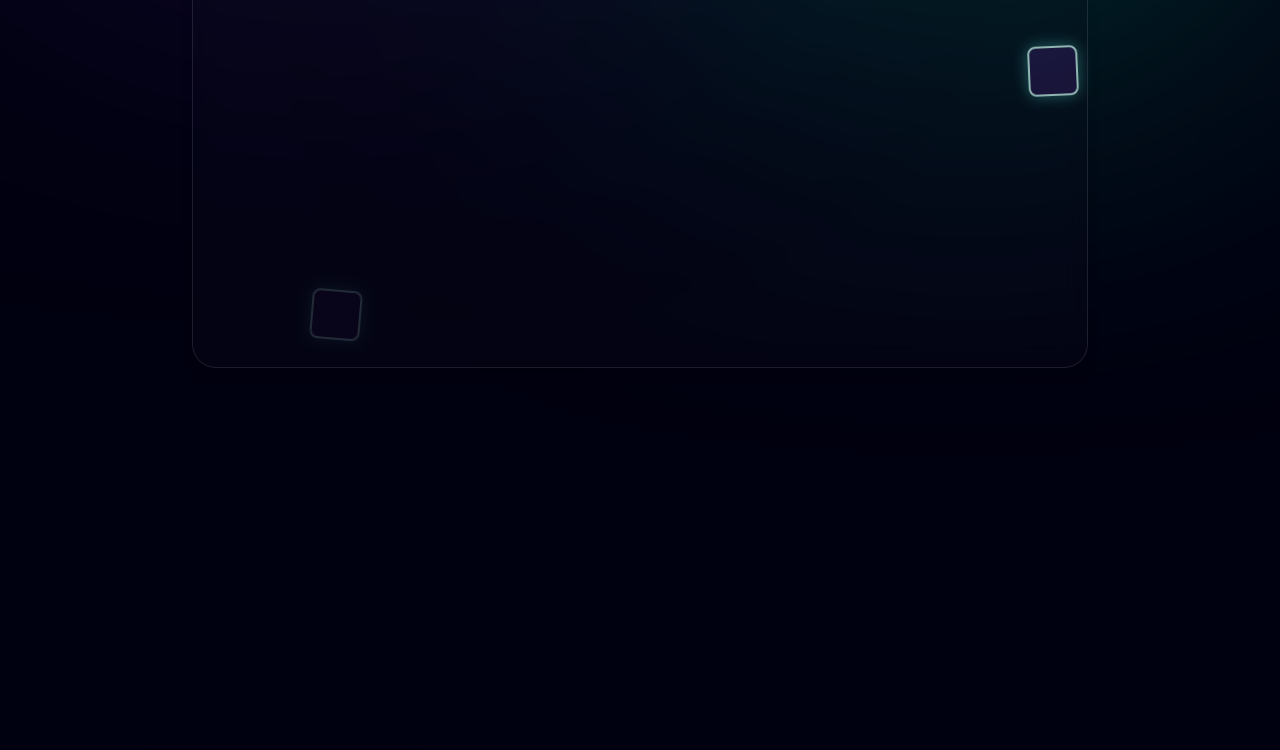
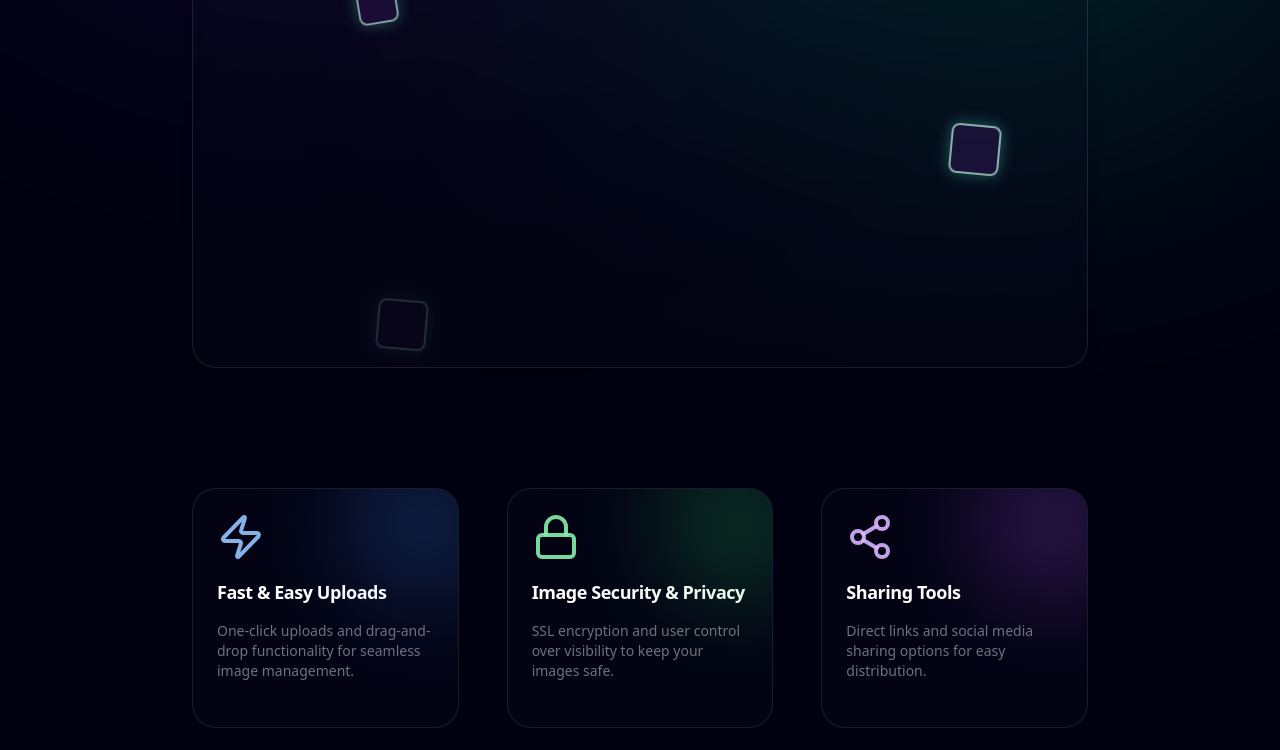
Before and after one commit to Lqgistics/imgfrontend, a Next.js app: page / in a window 1280 px wide. Shown: the part 880-1630 px from the top of the page. Built offline with nearby package versions, Linux system fonts and the light colour scheme.

Commit message:
features cards changed

```diff
--- a/src/app/page.tsx
+++ b/src/app/page.tsx
@@ -37,7 +37,7 @@ export default function Home() {
         </div>
       </div>
       <div className="w-[70%] mx-auto relative top-[15rem]">
-        <Card className="h-[40rem] bg-[#131327]/20 backdrop-blur-md border border-white/10 shadow-lg">
+        <Card className="h-[22rem] sm:h-[30rem] lg:h-[40rem] bg-[#131327]/20 backdrop-blur-md border border-white/10 shadow-lg">
           {frames.map((frame, index) => (
             <motion.div
               key={index}
@@ -45,18 +45,18 @@ export default function Home() {
               style={{
                 width: frame.width,
                 height: frame.height,
-                left: `${Math.random() * 100}%`,
-                bottom: "0",
+                left: `${Math.random() * 80 + 10}%`,
+                bottom: "-10px",
               }}
               animate={{
-                y: [0, -500],
+                y: [0, window.innerWidth < 768 ? -300 : -500], // Adjust y based on screen width
                 opacity: [0, 1, 0],
                 rotate: [0, 10, -10, 0],
               }}
               transition={{
-                duration: 5, // Increased duration to slow down the animation
+                duration: window.innerWidth < 768 ? 6 : 5, // Increased duration to slow down the animation
                 repeat: Infinity,
-                delay: index * 0.8, // Adjusted delay to match the new duration
+                delay: index * 0.9, // Adjusted delay to match the new duration
                 ease: "easeInOut",
               }}
             >
@@ -67,45 +67,45 @@ export default function Home() {
       </div>
 
       <section className="h-screen w-full flex items-center justify-center mt-80">
-        <div className="mx-auto grid max-w-5xl items-center gap-6 py-12 lg:grid-cols-3 lg:gap-12 top-0">
-          <Card className="relative overflow-hidden bg-[#131327]/20 backdrop-blur-md border border-white/10 text-white">
-            <CardHeader className="pb-0">
-              <Zap className="h-12 w-12 text-blue-500 mb-4" />
+        <div className="mx-auto grid w-[70%] items-center gap-6 py-12 lg:grid-cols-3 lg:gap-12 relative lg:top-[-15rem] sm:top-[-5rem] top-[-8rem]">
+          <Card className="relative overflow-hidden bg-[#131327]/20 backdrop-blur-md border border-white/10 text-white h-[15rem]">
+            <CardHeader className="pb-0 text-lg">
+              <Zap className="h-12 w-12 text-blue-300/90 mb-4" />
               <CardTitle>Fast & Easy Uploads</CardTitle>
             </CardHeader>
             <CardContent>
-              <p className="text-sm text-gray-500 dark:text-gray-400">
+              <p className="text-sm text-gray-500 dark:text-gray-400 mt-5">
                 One-click uploads and drag-and-drop functionality for seamless
                 image management.
               </p>
             </CardContent>
-            <div className="absolute top-0 right-0 h-16 w-16 bg-blue-500/10 rounded-bl-full" />
+            <div className="absolute top-0 right-0 h-20 w-20 bg-blue-500 blur-[4rem] rounded-bl-full" />
           </Card>
-          <Card className="relative overflow-hidden bg-[#131327]/20 backdrop-blur-md border border-white/10 text-white">
-            <CardHeader className="pb-0">
-              <Lock className="h-12 w-12 text-green-500 mb-4" />
+          <Card className="relative overflow-hidden bg-[#131327]/20 backdrop-blur-md border border-white/10 text-white h-[15rem] ">
+            <CardHeader className="pb-0 text-lg">
+              <Lock className="h-12 w-12 text-green-300/90 mb-4" />
               <CardTitle>Image Security & Privacy</CardTitle>
             </CardHeader>
             <CardContent>
-              <p className="text-sm text-gray-500 dark:text-gray-400">
+              <p className="text-sm text-gray-500 dark:text-gray-400 mt-5">
                 SSL encryption and user control over visibility to keep your
                 images safe.
               </p>
             </CardContent>
-            <div className="absolute top-0 right-0 h-16 w-16 bg-green-500/10 rounded-bl-full" />
+            <div className="absolute top-0 right-0 h-20 w-20 bg-green-500 blur-[4rem] rounded-bl-full" />
           </Card>
-          <Card className="relative overflow-hidden bg-[#131327]/20 backdrop-blur-md border border-white/10 text-white">
-            <CardHeader className="pb-0">
-              <Share2 className="h-12 w-12 text-purple-500 mb-4" />
+          <Card className="relative overflow-hidden bg-[#131327]/20 backdrop-blur-md border border-white/10 text-white h-[15rem] ">
+            <CardHeader className="pb-0 text-lg">
+              <Share2 className="h-12 w-12 text-purple-300/90 mb-4" />
               <CardTitle>Sharing Tools</CardTitle>
             </CardHeader>
             <CardContent>
-              <p className="text-sm text-gray-500 dark:text-gray-400">
+              <p className="text-sm text-gray-500 dark:text-gray-400 mt-5">
                 Direct links and social media sharing options for easy
                 distribution.
               </p>
             </CardContent>
-            <div className="absolute top-0 right-0 h-16 w-16 bg-purple-500/10 rounded-bl-full" />
+            <div className="absolute top-0 right-0 h-20 w-20 bg-purple-500 blur-[4rem] rounded-bl-full" />
           </Card>
         </div>
       </section>
--- a/src/app/signup/page.tsx
+++ b/src/app/signup/page.tsx
@@ -206,7 +206,7 @@ export default function SignupForm() {
                 <div className="text-red-500">{errors.password}</div>
               )}
               {isPasswordFocused && (
-                <div id="password-requirements" className="space-y-2">
+                <div id="password-requirements" className="space-y-2 ">
                   <h3 className="text-sm font-semibold text-card-foreground mb-2">
                     Password must:
                   </h3>
@@ -220,7 +220,7 @@ export default function SignupForm() {
                           />
                         ) : (
                           <X
-                            className="w-4 h-4 mr-2 text-destructive"
+                            className="w-4 h-4 mr-2 text-destructive "
                             aria-hidden="true"
                           />
                         )}
@@ -228,7 +228,7 @@ export default function SignupForm() {
                           className={
                             req.validator(formData.password)
                               ? "text-green-500"
-                              : "text-card-foreground"
+                              : "text-white"
                           }
                         >
                           {req.text}
```
